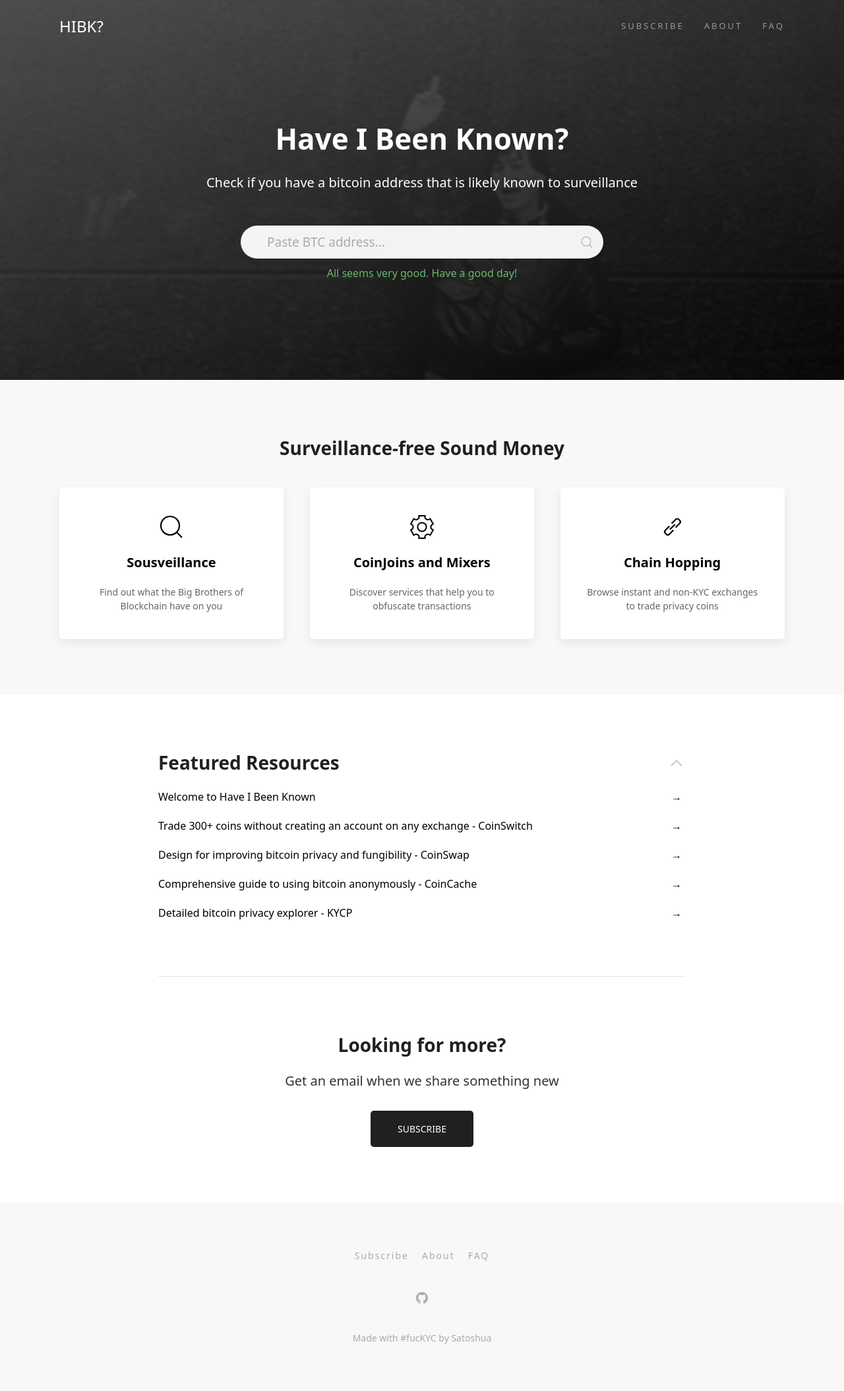
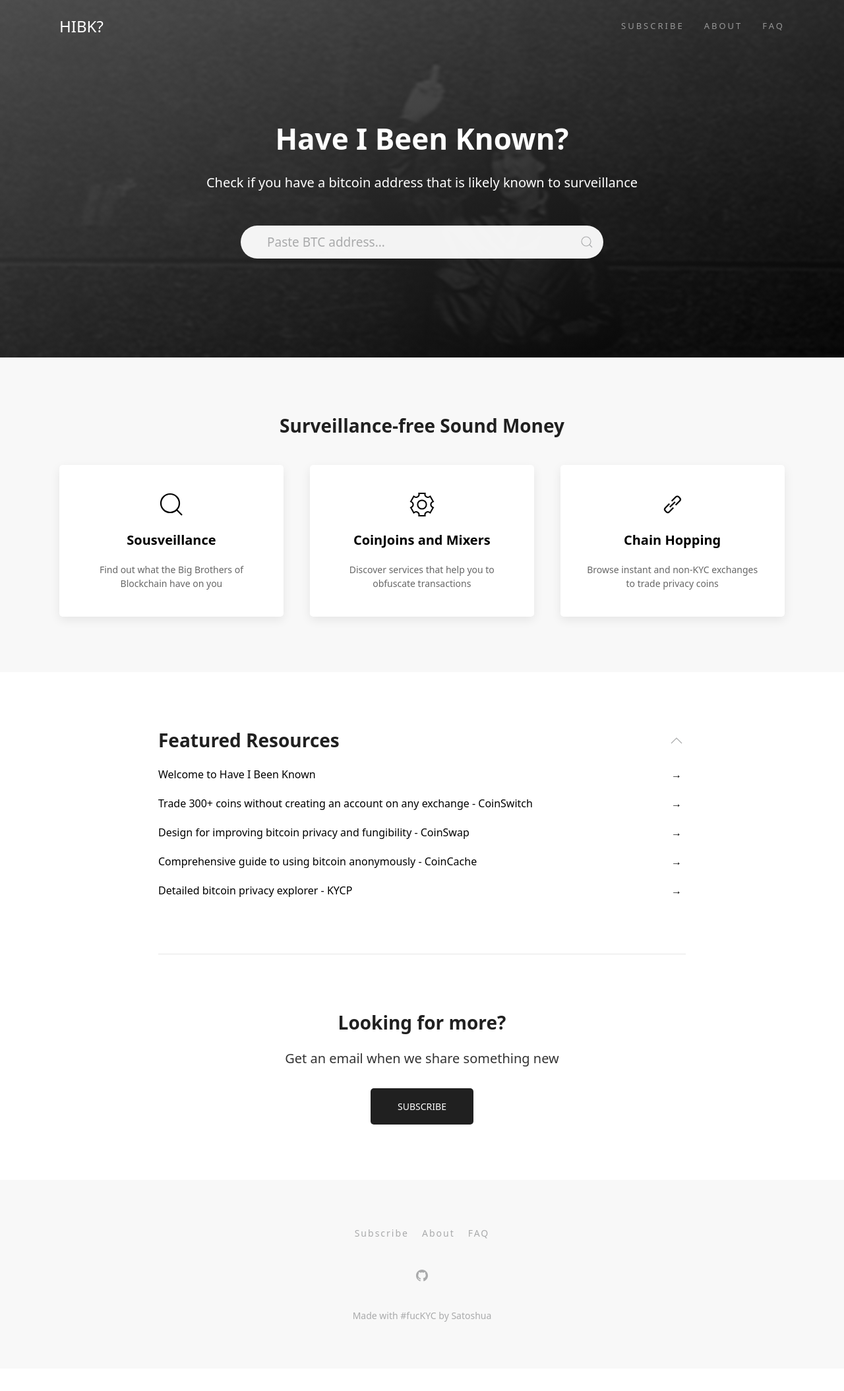
Before and after one commit to haveibeenknown/hibk, a Jekyll site: the page built from index.md, in a window 1280 px wide. Shown: the whole page at 66% size. Built offline with Jekyll 4.4.1, drawn with Linux system fonts in a browser that asks for light colours; after the commit the page ends 2075 px from its top, so only the background shows below that; part of the change alters nothing that is shown.

Commit message:
Show / Hide feedback based on user activity and search results

```diff
--- a/_includes/header-hero.html
+++ b/_includes/header-hero.html
@@ -49,13 +49,13 @@
 
                     <!-- Html Elements for Search -->
                     <div class="uk-position-relative">
-                        <form class="uk-search uk-search-default uk-width-1-1" onsubmit="search();return false;">
-                            <input id="hero-search" class="uk-search-input" type="search" placeholder="Paste BTC address...">
-                            <span data-uk-search-icon onclick="search()"></span>
+                        <form class="uk-search uk-search-default uk-width-1-1" onsubmit="analyzeTransactions();return false;">
+                            <input id="hero-search" class="uk-search-input" type="search" placeholder="Paste BTC address..." onkeyup="clearFeedback();">
+                            <span data-uk-search-icon onclick="analyzeTransactions();"></span>
                         </form>
-                        <p class="input-msg success">All seems very good. Have a good day!</p>
+                        <p class="input-msg success uk-hidden" id="feedback-message"></p>
 						<div align="center" style="padding-top: 20px;" hidden>
-							<a class="uk-button uk-button-primary uk-button-large uk-border-rounded uk-margin-small-top" href="#uh-oh-address-likely-known-container" data-uk-scroll="duration: 400; offset: 35;" onclick="filter('uh-oh-address-likely-known');" id="search-btn">Search Blockchain</a>
+							<a class="uk-button uk-button-primary uk-button-large uk-border-rounded uk-margin-small-top" href="#uh-oh-address-likely-known-container" data-uk-scroll="duration: 400; offset: 35;" id="search-btn">Search Blockchain</a>
 						</div>
                     </div>
 
--- a/_layouts/help.html
+++ b/_layouts/help.html
@@ -13,18 +13,26 @@ layout: default
   var addressApi = baseUrl + '/address/';
   var transactionApi = baseUrl + '/tx/';
 
+  function getHeroSearchElement() {
+    return document.getElementById('hero-search');
+  }
+
   function analyzeTransactions() {
-    var address = document.getElementById('hero-search').value.trim();
+    var address = getHeroSearchElement().value.trim();
 
     if(address.length == 0) {
-      noResults();
+      // noResults('invalid-input');
+      filter('uh-oh-address-likely-known', 'no');
       return;
     }
 
     fetch(addressApi + address + '/txs', {
       method: 'get'
     })
-    .then(response => response.json())
+    .then(response => {
+      if (!response.ok) { throw response }
+      return response.json()
+    })
     .then(jsonData => {
       console.log("Total transactions "+ jsonData.length);
       if(jsonData.length >= 5) {
@@ -42,14 +50,23 @@ layout: default
       console.log("Uniq Violations >>> ");
       console.log(uniqViolations);
       if(uniqViolations.length > 0) {
+        showSearchFeedback('This address has some privacy issues.', 'warning');
+        filter('uh-oh-address-likely-known');
+        document.getElementById('search-btn').click();
+
         uniqViolations.forEach(violation => {
           document
             .querySelectorAll('ul li[data-privacy*="'+ violation +'"]')
             .forEach(e => e.classList.remove('uk-hidden'));
         });
       } else {
-        noResults();
+        noResults('all-good');
       }
+    })
+    .catch( err => {
+      err.text().then( errorMessage => {
+        showSearchFeedback(errorMessage, 'error');
+      })
     })
   }
 
@@ -60,25 +77,53 @@ layout: default
       .forEach(e => e.classList.add('uk-hidden'));
   }
 
-  function noResults() {
-    hideAllPrivacyIssues();
-    document.getElementById('uh-oh-address-likely-known-container')
-      .getElementsByClassName('all-good uk-hidden')[0]
-      .classList.remove('uk-hidden');
+  function showSearchFeedback(msg, status) {
+    // change input highlight
+    clearFeedback();
+    getHeroSearchElement().classList.add(status);
+
+    // Show message
+    const feedbackContainer = document.getElementById('feedback-message');
+    feedbackContainer.classList.remove('success', 'warning', 'error', 'uk-hidden');
+    feedbackContainer.classList.add(status);
+    feedbackContainer.innerHTML = msg;
   }
 
-  function search() {
-    document.getElementById('search-btn').click();
-  }
-function filter(tag) {
-  hideAllPrivacyIssues();
-  if(tag == "uh-oh-address-likely-known")
-    analyzeTransactions();
-  setActiveTag(tag);
-  showContainer(tag);
+  function clearFeedback() {
+    filter('uh-oh-address-likely-known', 'no');
+    getHeroSearchElement().classList.remove('success', 'warning', 'error');
+    document.getElementById('feedback-message').classList.add('uk-hidden');
   }
 
-function setActiveTag(id) {
+  function noResults(key) {
+    filter('uh-oh-address-likely-known', 'no');
+
+    switch(key) {
+      case 'invalid-input':
+        showSearchFeedback('Please enter valid BitCoin address.', 'error');
+        break;
+      case 'all-good':
+        showSearchFeedback('No privacy issues found. Good work.', 'success');
+        break;
+    }
+    // document.getElementById('uh-oh-address-likely-known-container')
+    //   .getElementsByClassName('all-good uk-hidden')[0]
+    //   .classList.remove('uk-hidden');
+  }
+
+  // function search() {
+  //   analyzeTransactions();
+  // }
+
+function filter(tag, showSection = 'yes') {
+  hideAllPrivacyIssues();
+  // if(tag == "uh-oh-address-likely-known")
+    // analyzeTransactions();
+  setActiveTag(tag, showSection);
+  showContainer(tag, showSection);
+}
+
+function setActiveTag(id, showSection = 'yes') {
   // loop through all items and remove active class
   var items = document.getElementsByClassName('card-category');
   for(var i=0; i < items.length; i++) {
@@ -86,6 +131,7 @@ function setActiveTag(id) {
     items[i].classList.add('uk-card-default');
   }
 
+  if(showSection == 'yes') {
     // set the selected id's item to active
     var item = document.getElementById(id + '-card');
     if(item) {
@@ -93,14 +139,16 @@ function setActiveTag(id) {
       item.classList.add('uk-card-primary');
     }
   }
+}
 
-function showContainer(id) {
+function showContainer(id, showSection = 'yes') {
   // loop through all lists and hide them
   var lists = document.getElementsByClassName('category-container');
   for(var i=0; i < lists.length; i++) {
     lists[i].classList.add('hidden');
   }
 
+  if(showSection == 'yes'){
     // remove the hidden class from the list corresponding to the selected id
     var list = document.getElementById(id + '-container');
     var section = document.getElementById('category-section');
@@ -108,7 +156,14 @@ function showContainer(id) {
       section.classList.remove('hidden');
       list.classList.remove('hidden');
     }
-
+  } else {
+    var list = document.getElementById(id + '-container');
+    var section = document.getElementById('category-section');
+    if(list) {
+      section.classList.add('hidden');
+      list.classList.add('hidden');
+    }
+  }
 }
 </script>
 
--- a/_sass/theme/mixins.scss
+++ b/_sass/theme/mixins.scss
@@ -316,22 +316,22 @@ $section-large-padding-vertical-m:                 $global-large-margin * 1.2;
                     color: #000
                 }
             }
-            .uk-search-input.has-error,
-            .uk-search-input.has-error:focus{
+            .uk-search-input.error,
+            .uk-search-input.error:focus{
                 -webkit-box-shadow: 0 0 9px 3px #e57373;
                 -moz-box-shadow: 0 0 9px 3px #e57373;
                 -ms-box-shadow: 0 0 9px 3px #e57373;
                 -o-box-shadow: 0 0 9px 3px #e57373;
             }
-            .uk-search-input.has-warning,
-            .uk-search-input.has-warning:focus {
+            .uk-search-input.warning,
+            .uk-search-input.warning:focus {
                 -webkit-box-shadow: 0 0 9px 3px #fbc02d;
                 -moz-box-shadow: 0 0 9px 3px #fbc02d;
                 -ms-box-shadow: 0 0 9px 3px #fbc02d;
                 -o-box-shadow: 0 0 9px 3px #fbc02d;
             }
-            .uk-search-input.has-success,
-            .uk-search-input.has-success:focus {
+            .uk-search-input.success,
+            .uk-search-input.success:focus {
                 -webkit-box-shadow: 0 0 9px 3px #A5D6A7;
                 -moz-box-shadow: 0 0 9px 3px #A5D6A7;
                 -ms-box-shadow: 0 0 9px 3px #A5D6A7;
```
Lines whose indentation alone changed are shown as unchanged.
